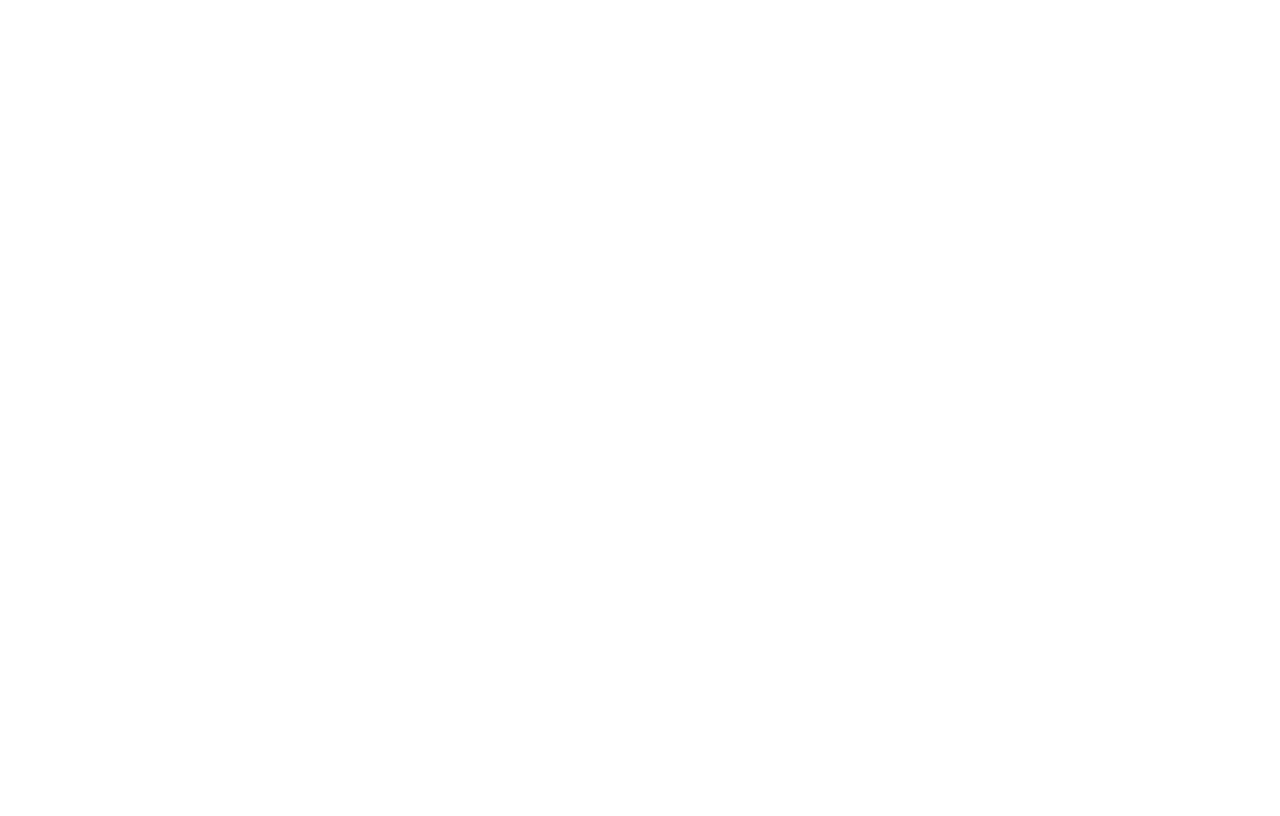
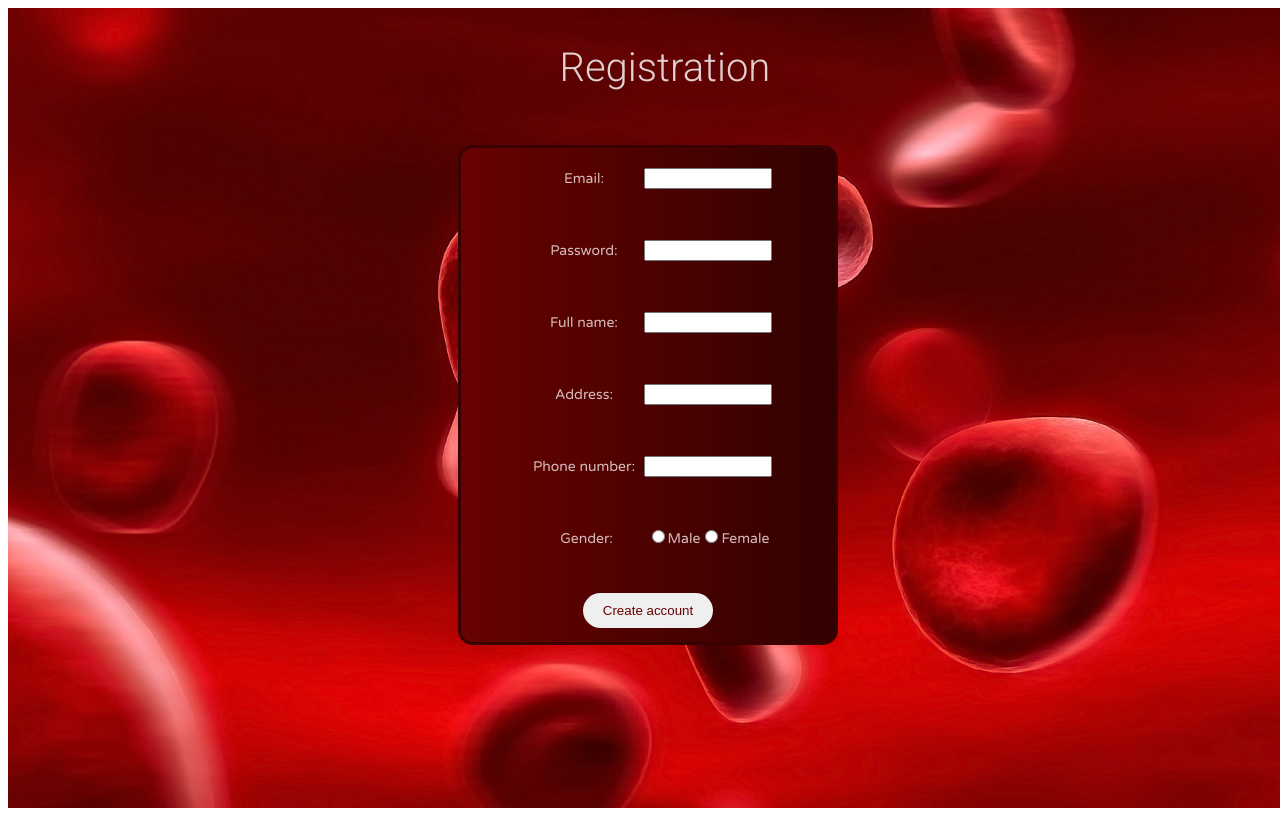
Before and after one commit to tibbers-7/ISA-projekat, an Angular app in the folder ISA-Frontend/: page / in a window 1280 px wide. Built offline with nearby package versions, Linux system fonts and the light colour scheme.

Commit message:
registration form
now in homepage, will change to separate page

```diff
--- a/ISA-Frontend/src/app/app-routing.module.ts
+++ b/ISA-Frontend/src/app/app-routing.module.ts
@@ -3,7 +3,7 @@
 import { HomeComponent } from "./modules/pages/home/home.component";
 
 const routes: Routes = [
-  { path: 'home', component: HomeComponent }
+  { path: '', component: HomeComponent }
 ];
 
 @NgModule({
--- a/ISA-Frontend/src/app/app.module.ts
+++ b/ISA-Frontend/src/app/app.module.ts
@@ -7,6 +7,7 @@
 import { BloodBankModule } from "./modules/blood-bank/blood-bank.module";
 import { PagesModule } from "./modules/pages/pages.module";
 import { BrowserAnimationsModule } from '@angular/platform-browser/animations';
+import { FormsModule } from '@angular/forms';
 
 @NgModule({
   declarations: [
@@ -19,7 +20,8 @@
     HttpClientModule,
     MaterialModule,
     PagesModule,
-    BloodBankModule
+    BloodBankModule,
+    FormsModule
   ],
   providers: [],
   bootstrap: [AppComponent]
--- a/ISA-Frontend/src/app/modules/blood-bank/registration/registration/registration.component.css
+++ b/ISA-Frontend/src/app/modules/blood-bank/registration/registration/registration.component.css
@@ -0,0 +1,168 @@
+
+@import url('https://fonts.googleapis.com/css?family=Varela+Round');
+
+body {
+  overflow: hidden;
+  background: transparent;
+  font-family: 'Varela Round', sans-serif;
+}
+.login_container {
+  margin: 5% auto;
+  border-radius: 15px;
+  width: 30%;
+  height: 50%;
+  background-color: rgb(31,82,109);
+
+  background-image: linear-gradient(to right, #670200, #310100);
+  border: 3px solid;
+  border-color: rgb(57, 1, 1);
+  color: rgb(214, 188, 188);
+  line-height: 4em;
+}
+
+.credential_labels {
+  padding-top: 1px;
+  color: white;
+  font-size: 13px;
+}
+
+
+.credential_inputs {
+  font-size: 20px;
+  height: 30px;
+  width: 250px;
+  margin-top: -25px;
+  color: #ccc;
+  text-align: center;
+}
+
+  .credential_inputs::placeholder {
+    color: rgb(138, 137, 137);
+  }
+
+
+
+.btn {
+  color:#670200;
+  text-decoration: none;
+  padding: 10px 20px;
+  display: inline-block;
+  border-radius: 100px;
+  transition: all .2s;
+  position: relative;
+  border: none;
+}
+
+  .btn:hover {
+    transform: translateY(-3px);
+    box-shadow: 0 10px 20px rgba(0, 0, 0, 0.2);
+  }
+
+  .btn:active {
+    transform: translateY(-1px);
+    box-shadow: 0 5px 10px rgba(0, 0, 0, 0.2);
+  }
+
+.btn-white {
+  background-color: #fff;
+  color: #777;
+  font-size: 14px;
+}
+
+.box {
+  width: 350px;
+  height: 250px;
+  background: #2C394B;
+  color: white;
+  border-radius: 10px;
+  position: absolute;
+  clip-path: polygon(50% 50%, 50% 50%, 50% 50%, 50% 50%);
+  display: flex;
+  justify-content: center;
+  align-items: center;
+  flex-direction: column;
+  transition: all .4s;
+}
+
+.btn:checked ~ .box {
+  clip-path: polygon(0 0, 0 100%, 100% 100%, 100% 0);
+}
+
+.box p {
+  font-size: 1.5em;
+}
+
+.box label {
+  width: 120px;
+  height: 40px;
+  display: flex;
+  justify-content: center;
+  align-items: center;
+  background: white;
+  color: black;
+  margin-top: 1em;
+  border-radius: 10px;
+  cursor: pointer;
+  box-shadow: 0px 6px #556b88;
+  transition: all .4s;
+}
+
+label:hover {
+  box-shadow: 0px 0px 30px #788daa83;
+}
+
+.r1 {
+  display: grid;
+  grid-template-columns: 0.9fr 0.1fr;
+  grid-template-rows: 1fr;
+  width:85%;
+  gap: 0px 0px;
+  grid-template-areas:
+    "slot1 slot2";
+}
+
+.slot1 {
+  grid-area: slot1;
+}
+
+.slot2 {
+  grid-area: slot2;
+}
+
+.r2 {
+  display: grid;
+  grid-template-columns: 0.9fr 0.1fr;
+  grid-template-rows: 1fr;
+  width: 85%;
+  gap: 0px 0px;
+  grid-template-areas:
+    "slot3 slot4";
+}
+
+.slot3 {
+  grid-area: slot3;
+}
+
+.slot4 {
+  grid-area: slot4;
+}
+
+.row {
+  width: 100%;
+  text-align: center;
+}
+
+.block {
+  width: 120px;
+  display: inline-block;
+}
+
+h3 {
+
+  margin-left: 43%;
+  margin-top: 3%;
+  font-size: 40px;
+  color: rgb(226, 207, 207);
+  font-weight:200;
+  font-stretch:ultra-condensed;
+}
--- a/ISA-Frontend/src/app/modules/blood-bank/registration/registration/registration.component.html
+++ b/ISA-Frontend/src/app/modules/blood-bank/registration/registration/registration.component.html
@@ -1,40 +1,64 @@
 <body>
+  <h3>Registration</h3>
     <form id="formlogin">
       <table class="login_container">
         <tr>
           <td align="center">
-            <div class="r2">
-              <div class="slot3"><p class="credential_labels">Username?</p></div>
-              <div class="slot4"><input type="text" name="anonymous"></div>
+            <div class="row">
+                <p class="block">Email:</p>
+                <input type="text" name="email" class="block" [(ngModel)]="user.email">
             </div>
           </td>
         </tr>
         <tr>
           <td align="center">
-            <div class="r1">
-              <div class="slot1"><p class="credential_labels">Should the comment be visible to public?</p></div>
-              <div class="slot2"><input type="checkbox"  name="visibleToPublic"></div>
+            <div class="row">
+              <p class="block">Password:</p>
+              <input type="password" name="pasword" class="block" [(ngModel)]="user.password">
             </div>
           </td>
         </tr>
         <tr>
-          <td class="credential_labels" align="center">Comment</td>
+          <td align="center">
+            <div class="row">
+              <p class="block">Full name:</p>
+              <input type="text" name="name" class="block" [(ngModel)]="user.name">
+            </div>
+          </td>
         </tr>
         <tr>
           <td align="center">
-            <textarea class="credential_inputs" type="text" name="text"></textarea>
+            <div class="row">
+              <p class="block">Address:</p>
+              <input type="text" name="adress" class="block" [(ngModel)]="user.adress">
+            </div>
+          </td>
+        </tr>
+        <tr>
+          <td align="center">
+            <div class="row">
+              <p class="block">Phone number:</p>
+              <input type="text" name="number" class="block" [(ngModel)]="user.phoneNumber">
+            </div>
+          </td>
+        </tr>
+        <tr>
+          <td align="center">
+            <div class="row">
+              <p class="block">Gender:</p>
+              <input type="radio" name="gender" id="male" value="MALE" [(ngModel)]="user.gender">
+              <label for="male">Male</label>
+              <input type="radio" name="gender" id="female" value="FEMALE" [(ngModel)]="user.gender">
+              <label for="female">Female</label>
+            </div>
           </td>
         </tr>
 
         <tr>
           <td align="center">
-            <button class="btn" >Post comment</button>
+            <button class="btn" >Create account</button>
           </td>
         </tr>
       </table>
     </form>
-    <div  class="box">
-      <p>Comment sent for review!</p>
-      <label for="btn" >Close</label>
-    </div>
   </body>
--- a/ISA-Frontend/src/app/modules/blood-bank/registration/registration/registration.component.ts
+++ b/ISA-Frontend/src/app/modules/blood-bank/registration/registration/registration.component.ts
@@ -1,15 +1,21 @@
 import { Component, OnInit } from '@angular/core';
+import { User } from 'src/app/modules/blood-bank/model/user.model';
+import { UserService } from 'src/app/modules/blood-bank/services/user.service';
+
 
 @Component({
-  selector: 'app-registration',
+  selector: 'registration',
   templateUrl: './registration.component.html',
   styleUrls: ['./registration.component.css']
 })
 export class RegistrationComponent implements OnInit {
 
-  constructor() { }
+  public user=new User();
+
+  constructor(private userService:UserService) { }
 
   ngOnInit(): void {
+
   }
 
 }
--- /dev/null
+++ b/ISA-Frontend/src/app/modules/blood-bank/services/user.service.ts
@@ -0,0 +1,35 @@
+import { HttpClient, HttpHeaders } from '@angular/common/http';
+import { Injectable } from '@angular/core';
+import { Observable } from 'rxjs';
+import { User } from '../model/user.model';
+
+@Injectable({
+  providedIn: 'root'
+})
+export class UserService {
+
+  apiHost: string = 'http://localhost:16177/';
+  headers: HttpHeaders = new HttpHeaders({ 'Content-Type': 'application/json' });
+
+  constructor(private http: HttpClient) { }
+
+  getUsers(): Observable<User[]> {
+    return this.http.get<User[]>(this.apiHost + 'api/User', { headers: this.headers });
+  }
+
+  getUser(id: number): Observable<User> {
+    return this.http.get<User>(this.apiHost + 'api/User/' + id, { headers: this.headers });
+  }
+
+  deleteUser(id: any): Observable<any> {
+    return this.http.delete<any>(this.apiHost + 'api/User/' + id, { headers: this.headers });
+  }
+
+  createUser(user: any): Observable<any> {
+    return this.http.post<any>(this.apiHost + 'api/User', user, { headers: this.headers });
+  }
+
+  updateUser(user: any): Observable<any> {
+    return this.http.put<any>(this.apiHost + 'api/User/' + user.id, user, { headers: this.headers });
+  }
+}
--- a/ISA-Frontend/src/app/modules/pages/home/home.component.css
+++ b/ISA-Frontend/src/app/modules/pages/home/home.component.css
@@ -0,0 +1,12 @@
+body{
+    overflow: hidden;
+    background-image: url(/assets/images/blood.jpg);
+    background-size: cover;
+  background-position: center center;
+  background-attachment: fixed;
+  background-repeat: no-repeat;
+  height: 100vh;
+  width: 100vw;
+  margin: 0;
+  padding: 0;
+}
--- a/ISA-Frontend/src/app/modules/pages/home/home.component.html
+++ b/ISA-Frontend/src/app/modules/pages/home/home.component.html
@@ -1 +1,3 @@
-<p>home works!</p>
+<body>
+<registration></registration>
+</body>
```
Also changed, not shown: ISA-Frontend/src/app/modules/blood-bank/blood-bank.module.ts (+8 -3 lines), ISA-Frontend/src/app/modules/pages/pages.module.ts (+7 -0 lines), ISA-Frontend/src/assets/images/blood.jpg (added).
